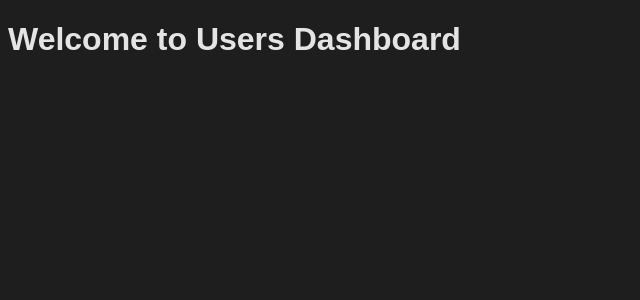
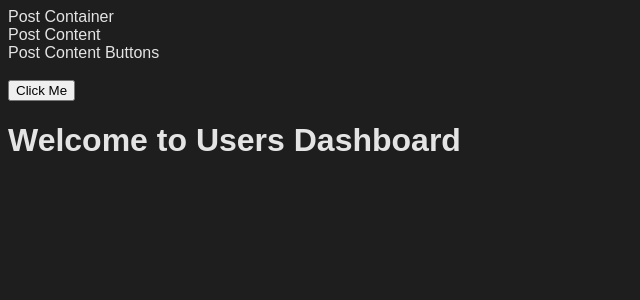
Before and after one commit to deoninja/react-2024, a React (Vite) app: page /users in a window 1280 px wide. Shown: the top 300 px of the page, without its empty margins (0-640 px from the left). Built offline with nearby package versions, Linux system fonts and the light colour scheme; no server answers.

Commit message:
Nested-child-outlet-routes

```diff
--- a/src/App.jsx
+++ b/src/App.jsx
@@ -3,13 +3,14 @@ import { UserContext } from './utils/contexts/UserContext';
 import { PostContainer } from './components/PostContainer';
 import { PostContentButtons } from './components/PostContentButtons';
 import { useFetchUser } from './utils/hooks/useFetchUser';
+import { Outlet } from 'react-router-dom';
 
 export default function App() {
   const { user, loading, error } = useFetchUser(2);
 
   // console.log(user, loading, error);
 
-  const [userData, setUserData] = useState({});
+  const [userData, setUserData] = useState();
 
   useEffect(() => {
     if (!loading && !error && user) setUserData(user);
@@ -19,10 +20,9 @@ export default function App() {
   return (
     <>
       <UserContext.Provider value={{ ...userData, setUserData }}>
-        <div>
-          {loading ? 'Loading...' : error ? 'Error' : <PostContainer />}
-        </div>
+        <div>{loading ? 'Loading...' : <PostContainer />}</div>
       </UserContext.Provider>
+      <Outlet />
     </>
   );
 }
```
Also changed, not shown: src/main.jsx (+6 -4 lines).
